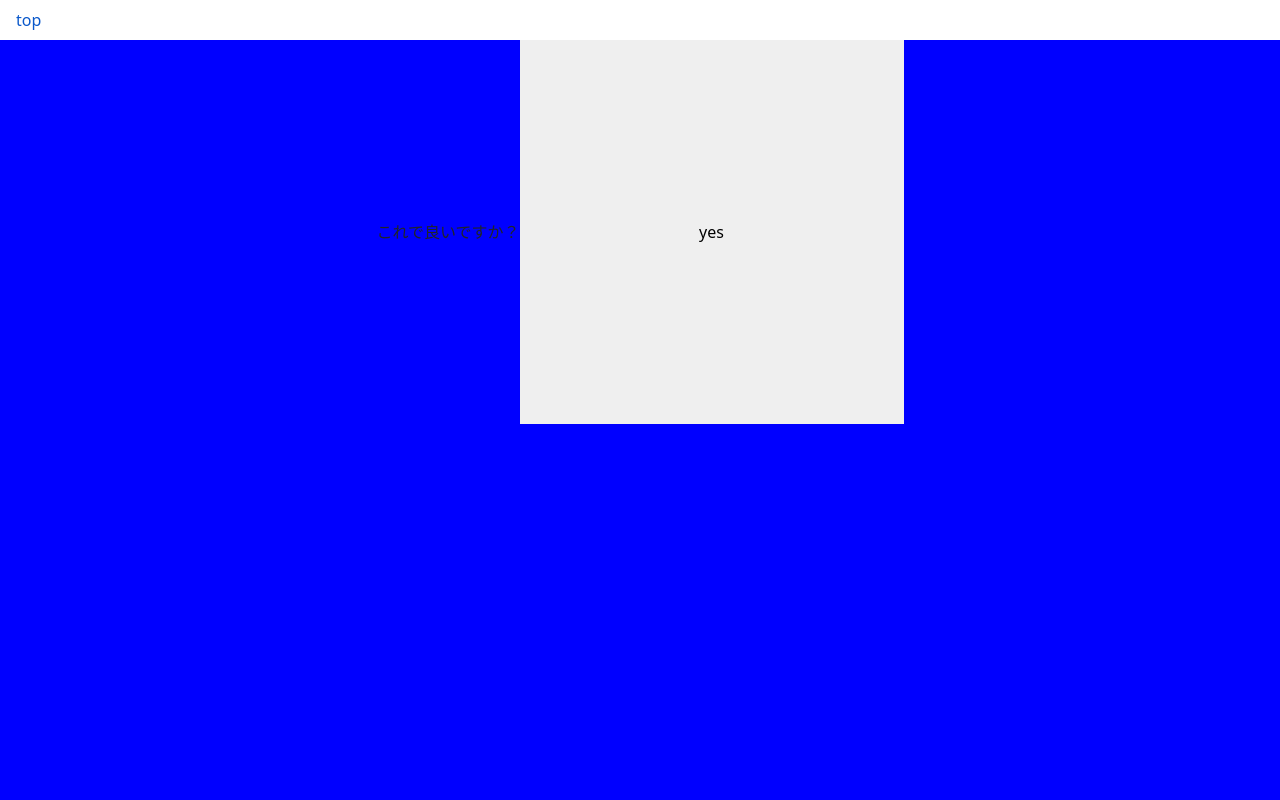
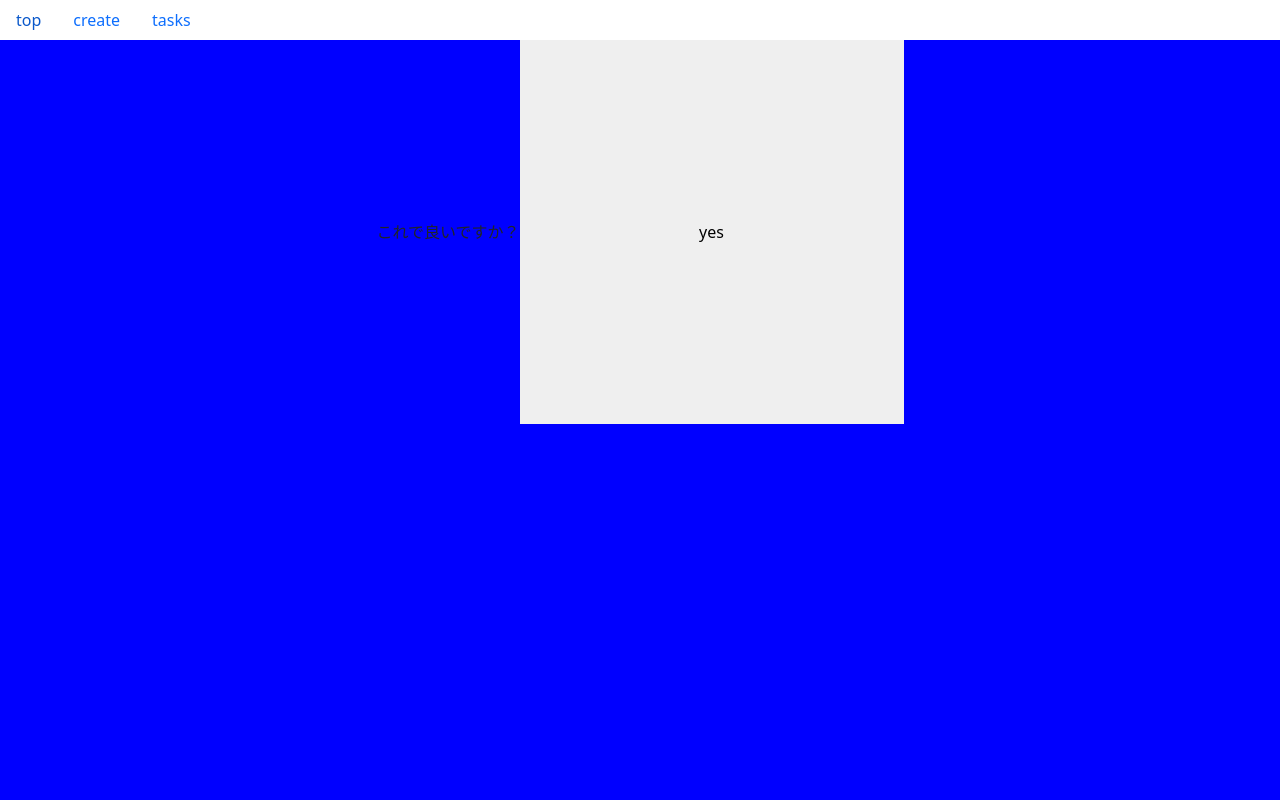
Before and after one commit to yohiharu/trans_task_page, a Flask app: page / in a window 1280 px wide. Run offline with Flask 3, Linux system fonts and the light colour scheme.

Commit message:
Change nav bar

```diff
--- a/flaskr/templates/base.html
+++ b/flaskr/templates/base.html
@@ -11,6 +11,8 @@
   <body>
   <nav class="nav">
     <a class="nav-link" href="{{ url_for("index")}}">top</a>
+    <a class="nav-link" href="{{ url_for("create") }}">create</a>
+    <a class="nav-link" href="{{ url_for("tasks") }}">tasks</a>
   </nav>
     {%block content %}
     {% endblock %}
```
